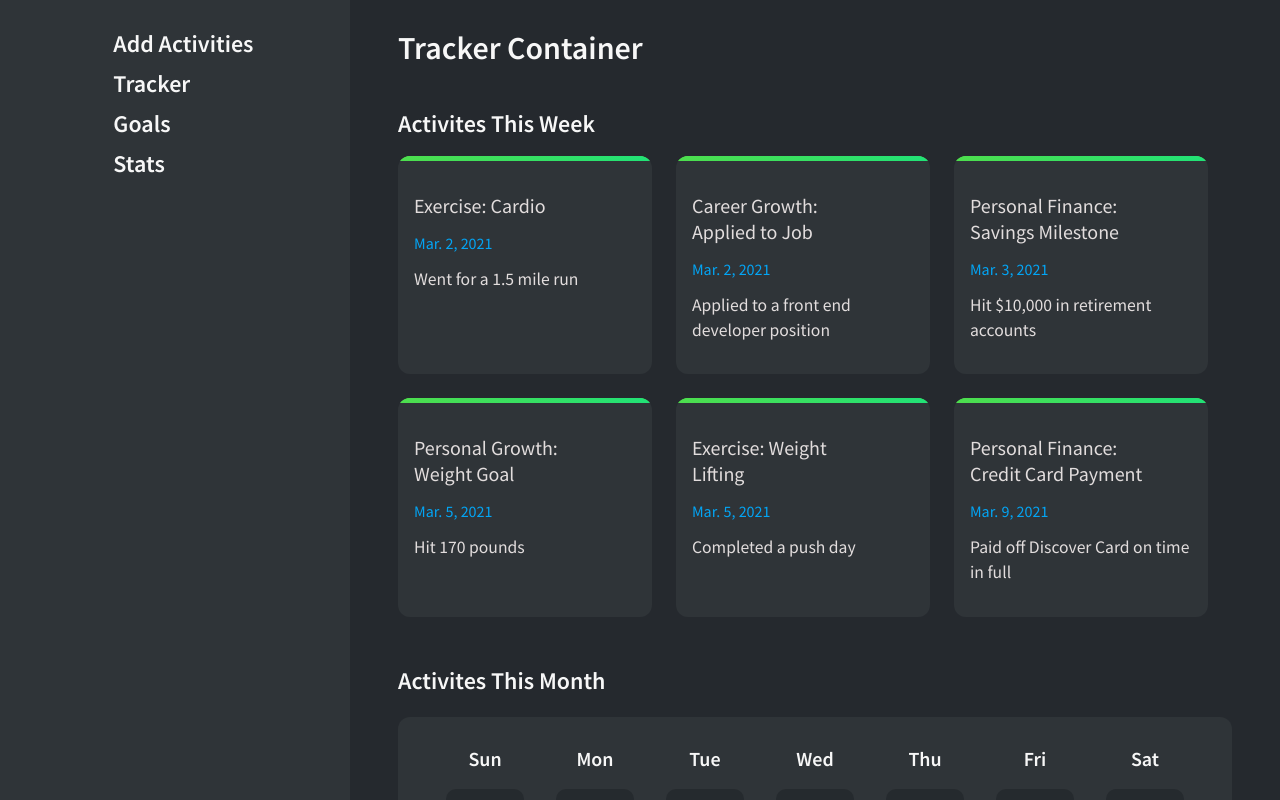
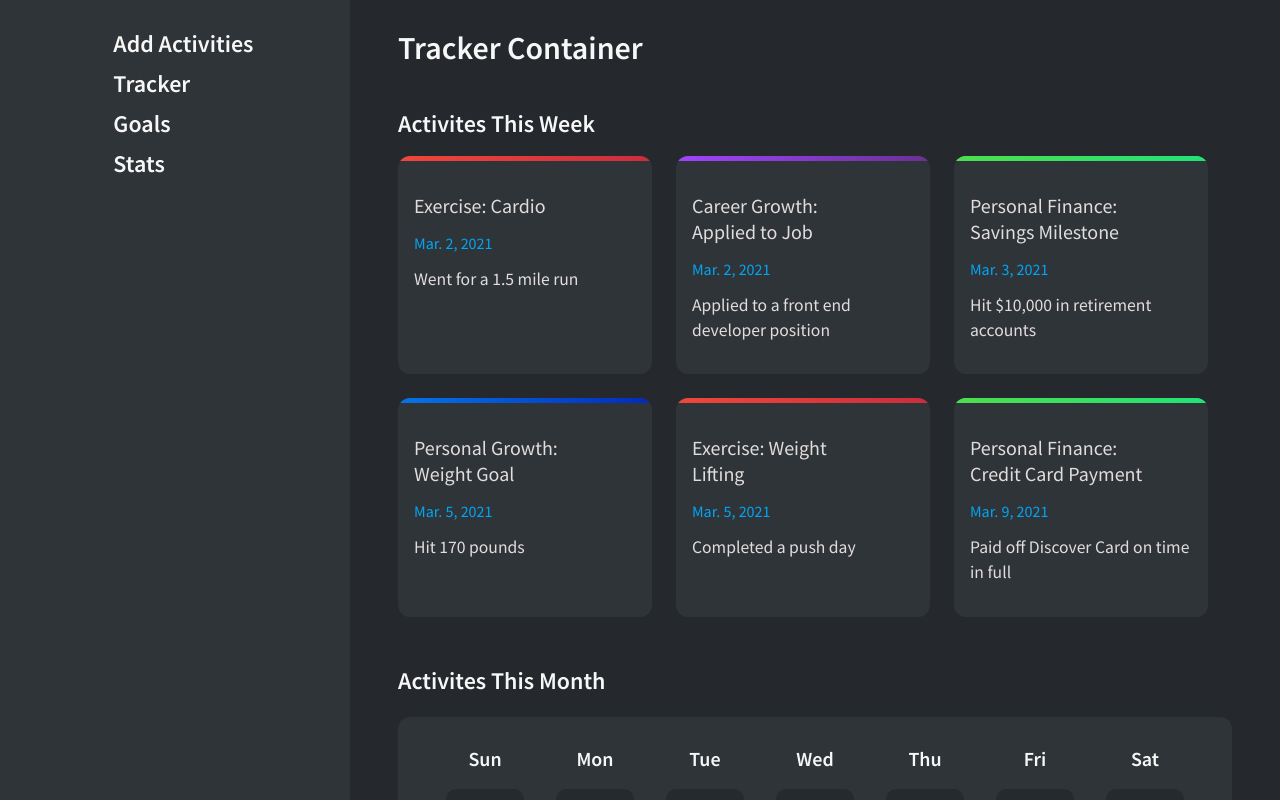
Before and after one commit to dkersten/personal-tracker, a React (Create React App) app: page /tracker in a window 1280 px wide. Built offline with nearby package versions, Linux system fonts and the light colour scheme; some icons are missing.

Commit message:
added dynamic background gradient card indicators based on category

```diff
--- a/src/components/ActivityTrackerCard.js
+++ b/src/components/ActivityTrackerCard.js
@@ -43,13 +43,37 @@ import { CardBaseStyling } from '../mixins'
 
     .activity-type-indicator {
         height: 5px;
-        background-color: #4ede4d;
-        background-image: linear-gradient(90deg, #4ede4d 0%, #21e277 100%);
         width: calc(100% + 2rem);
         margin-left: -1rem;
         margin-top: calc(-1rem - 5px);
         margin-bottom: 2rem;
-        /* border-radius: */
+
+        &.exercise {
+            background: #cb2d3e;
+            background: -webkit-linear-gradient(to right, #ef473a, #cb2d3e);
+            background: linear-gradient(to right, #ef473a, #cb2d3e);
+
+        }
+
+        &.career {
+            background: #6a3093;
+            background: -webkit-linear-gradient(to right, #a044ff, #6a3093);
+            background: linear-gradient(to right, #a044ff, #6a3093);
+
+        }
+
+        &.finance {
+            background-color: #4ede4d;
+            background: -webkit-linear-gradient(to right, #4ede4d 0%, #21e277 100%);
+            background-image: linear-gradient(to right, #4ede4d 0%, #21e277 100%);
+        }
+
+        &.personal {
+            background: #0575E6;
+            background: -webkit-linear-gradient(to right, #0575E6, #032abc);
+            background: linear-gradient(to right, #0575E6, #032abc);
+
+        }
     }
     `
 
@@ -77,9 +101,31 @@ const ActivityTrackerCard = (props) => {
         }
     }
 
+    // function that dynamically styles the gradient bar on top of the card based on activity category
+    const renderActivityGradientIndicator = () => {
+
+        if (props.category === 'Exercise') {
+            return(
+                <div className="activity-type-indicator exercise"></div>
+            )
+        } else if (props.category === 'Career Growth') {
+            return(
+                <div className="activity-type-indicator career"></div>
+            )
+        } else if (props.category === 'Personal Finance') {
+            return(
+                <div className="activity-type-indicator finance"></div>
+            )
+        } else if (props.category === 'Personal Growth') {
+            return(
+                <div className="activity-type-indicator personal"></div>
+            )
+        }
+    }
+
     return (
         <Card>
-            <div className="activity-type-indicator"></div>
+            { renderActivityGradientIndicator() }
             <div className="top">
                 <h3>{props.category}: {props.name}</h3>
                 <span className="activity">
```
Also changed, not shown: 1 other file (tests, documents, lock files or other folders).
